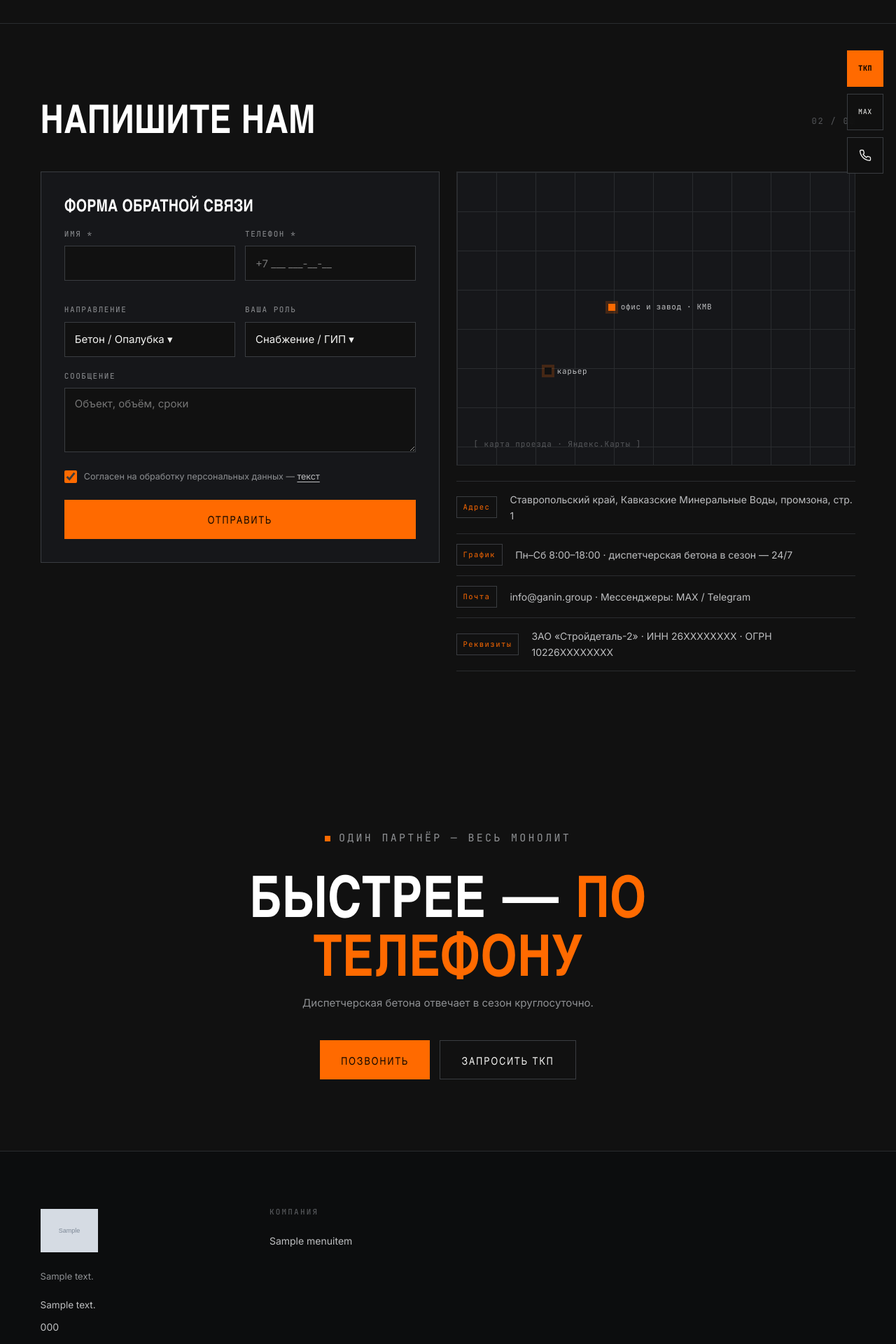
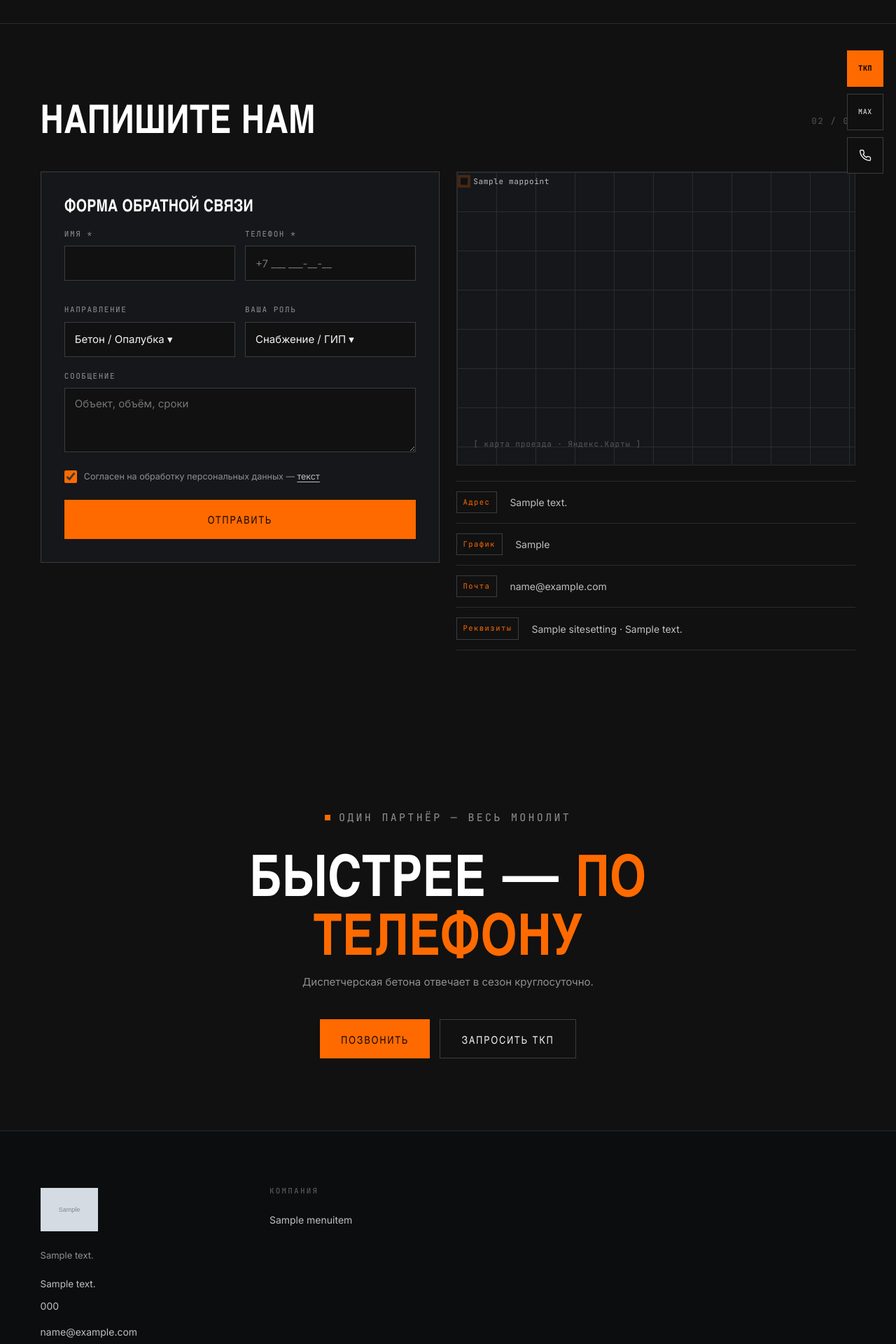
Before and after one commit to kmvit/ganingroup, a Django app: page /kontakty/ in a window 1280 px wide. Shown: the part 534-2454 px from the top of the page at 70% size. Run offline with Django 5.2, Linux system fonts and the light colour scheme; tables that the repository leaves empty hold one stand-in row (values such as "Sample post"); grey boxes marked "Sample" are stand-in pictures; parts of the project's set-up code (start-up, migrations or seed data) failed here and were passed over.

Commit message:
Контакты и продукция: оставшиеся блоки переведены на данные из админки
- карта присутствия на «Контактах» брала точки из вёрстки (их было 2,
  хотя в админке 5) — теперь из базы, как на главной
- адрес, график работы, почта и реквизиты на «Контактах» были зашиты
  в шаблон, хотя задаются в общих данных сайта
- мозаика направлений на «Продукции» тоже была статикой
- в общие данные добавлено поле «Реквизиты (ИНН, ОГРН)»

Количество элементов на страницах сверено с базой: точек 5, плиток 8.

Co-Authored-By: Claude Opus 5 <noreply@anthropic.com>

```diff
--- a/core/admin.py
+++ b/core/admin.py
@@ -58,7 +58,8 @@ class SiteSettingsAdmin(admin.ModelAdmin):
             'fields': ('address_office', 'address_plant', 'address_quarry', 'work_hours'),
         }),
         ('Бренд и реквизиты', {
-            'fields': ('slogan', 'founded_year', 'legal_name', 'copyright_note', 'footer_about'),
+            'fields': ('slogan', 'founded_year', 'legal_name', 'requisites',
+                       'copyright_note', 'footer_about'),
         }),
         ('Внешние ссылки', {'fields': ('upex_url', 'messenger_url')}),
         ('Цены', {
--- a/core/models.py
+++ b/core/models.py
@@ -76,6 +76,10 @@ class SiteSettings(models.Model):
                                                help_text='Подставляется в текст «С … года поставляем бетон…»')
     legal_name = models.CharField('Юридическое лицо', max_length=250,
                                   default='ЗАО «Стройдеталь-2»')
+    requisites = models.CharField(
+        'Реквизиты (ИНН, ОГРН)', max_length=250, blank=True,
+        help_text='Строкой, например: ИНН 2600000000 · ОГРН 1022600000000. '
+                  'Показывается на странице «Контакты»')
     copyright_note = models.CharField('Приписка в копирайте', max_length=250, blank=True,
                                       default='ГАНИН ГРУПП — маркетинговый бренд группы.')
     footer_about = models.TextField(
--- a/templates/pages/kontakty.html
+++ b/templates/pages/kontakty.html
@@ -26,15 +26,15 @@
       </div>
       <div>
         <div class="dmap">
-          <span class="map-pt" style="left:38%;top:44%">офис и завод · КМВ</span>
-          <span class="map-pt f" style="left:22%;top:66%">карьер</span>
+          {% for pt in map_points %}<span class="map-pt{% if pt.is_own %} f{% endif %}" style="left:{{ pt.left }}%;top:{{ pt.top }}%">{{ pt.title }}</span>
+          {% endfor %}
           <span class="map-note">[ карта проезда · Яндекс.Карты ]</span>
         </div>
         <div class="rows" style="margin-top:22px">
-          <div class="rowi" style="padding:14px 0"><span class="kind">Адрес</span><div class="sub" style="font-size:14px;color:var(--silver)">Ставропольский край, Кавказские Минеральные Воды, промзона, стр. 1</div></div>
-          <div class="rowi" style="padding:14px 0"><span class="kind">График</span><div class="sub" style="font-size:14px;color:var(--silver)">Пн–Сб 8:00–18:00 · диспетчерская бетона в сезон — 24/7</div></div>
-          <div class="rowi" style="padding:14px 0"><span class="kind">Почта</span><div class="sub" style="font-size:14px;color:var(--silver)">info@ganin.group · Мессенджеры: MAX / Telegram</div></div>
-          <div class="rowi" style="padding:14px 0"><span class="kind">Реквизиты</span><div class="sub" style="font-size:14px;color:var(--silver)">ЗАО «Стройдеталь-2» · ИНН 26ХХХХХХХХ · ОГРН 10226ХХХХХХХХ</div></div>
+          {% if site.address_office %}<div class="rowi" style="padding:14px 0"><span class="kind">Адрес</span><div class="sub" style="font-size:14px;color:var(--silver)">{{ site.address_office }}</div></div>{% endif %}
+          {% if site.work_hours %}<div class="rowi" style="padding:14px 0"><span class="kind">График</span><div class="sub" style="font-size:14px;color:var(--silver)">{{ site.work_hours }}</div></div>{% endif %}
+          {% if site.email_main %}<div class="rowi" style="padding:14px 0"><span class="kind">Почта</span><div class="sub" style="font-size:14px;color:var(--silver)"><a href="mailto:{{ site.email_main }}">{{ site.email_main }}</a></div></div>{% endif %}
+          <div class="rowi" style="padding:14px 0"><span class="kind">Реквизиты</span><div class="sub" style="font-size:14px;color:var(--silver)">{{ site.legal_name }}{% if site.requisites %} · {{ site.requisites }}{% endif %}</div></div>
         </div>
       </div>
     </div>
```
Also changed, not shown: templates/pages/produkciya.html (+4 -24 lines), core/migrations/0002_sitesettings_requisites.py (added).
